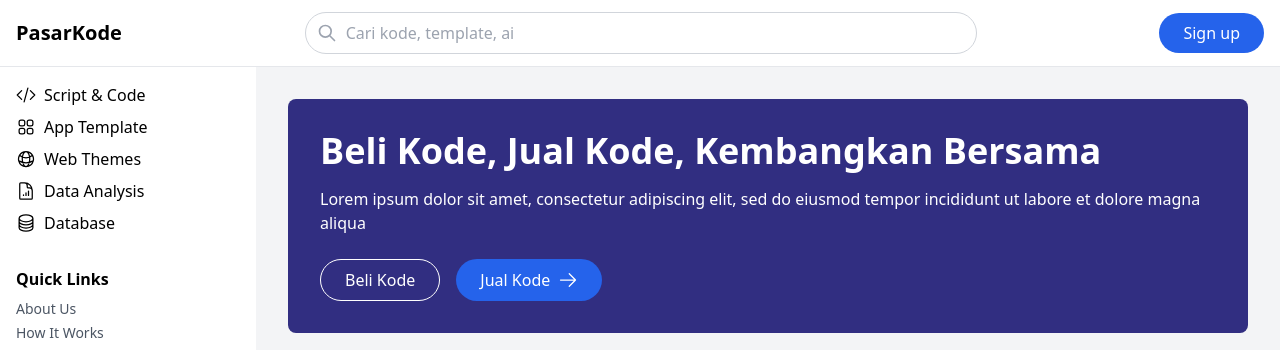
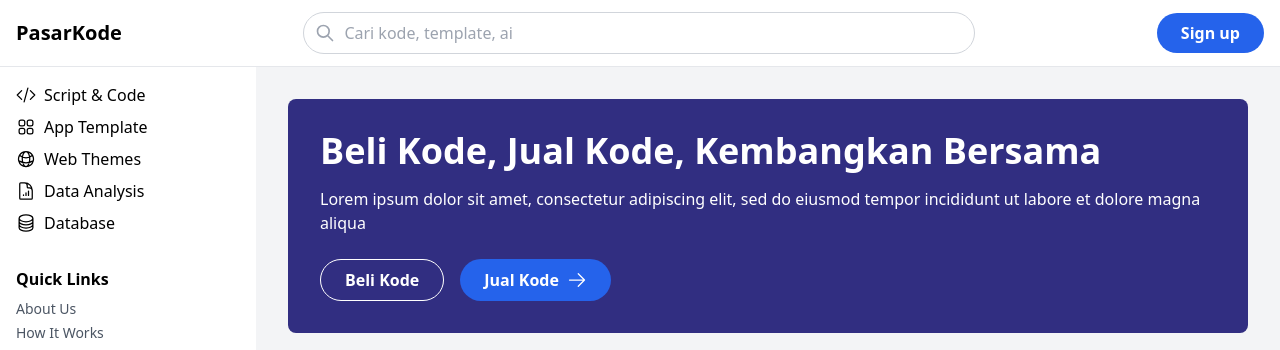
Before and after one commit to rad3nz/pasarkode, a plain HTML site: page src/index.html in a window 1280 px wide. Shown: the top 350 px of the page. Drawn offline with Linux system fonts and the light colour scheme.

Commit message:
font bold

```diff
--- a/src/index.html
+++ b/src/index.html
@@ -25,7 +25,7 @@
                 </svg>
             </div>
         </div>
-        <button class="px-6 py-2 text-white bg-blue-600 rounded-full hover:bg-blue-700 transition-colors">Sign up</button>
+        <button class="px-6 py-2 text-white font-bold bg-blue-600 rounded-full hover:bg-blue-700 transition-colors">Sign up</button>
     </nav>
     <div class="flex flex-col md:flex-row">
         <!-- Sidebar (hidden on mobile by default) -->
@@ -84,8 +84,8 @@
                 <h1 class="text-2xl sm:text-3xl md:text-4xl font-bold mb-4">Beli Kode, Jual Kode, Kembangkan Bersama</h1>
                 <p class="text-sm sm:text-base mb-6">Lorem ipsum dolor sit amet, consectetur adipiscing elit, sed do eiusmod tempor incididunt ut labore et dolore magna aliqua</p>
                 <div class="flex flex-col sm:flex-row space-y-2 sm:space-y-0 sm:space-x-4">
-                    <button class="w-full sm:w-auto px-6 py-2 bg-transparent border border-white rounded-full hover:bg-white hover:text-indigo-900 transition-colors text-sm sm:text-base">Beli Kode</button>
-                    <button class="w-full flex sm:w-auto px-6 py-2 bg-blue-600 rounded-full hover:bg-blue-700 transition-colors text-sm sm:text-base items-center justify-center">
+                    <button class="w-full sm:w-auto px-6 py-2 bg-transparent border border-white rounded-full hover:bg-white hover:text-indigo-900 transition-colors text-sm sm:text-base font-bold">Beli Kode</button>
+                    <button class="w-full flex sm:w-auto px-6 py-2 bg-blue-600 rounded-full hover:bg-blue-700 transition-colors text-sm sm:text-base font-bold items-center justify-center">
                         Jual Kode
                         <svg xmlns="http://www.w3.org/2000/svg" fill="none" viewBox="0 0 24 24" stroke-width="1.5" stroke="currentColor" class="w-5 h-5 ml-2">
                             <path stroke-linecap="round" stroke-linejoin="round" d="M13.5 4.5 21 12m0 0-7.5 7.5M21 12H3" />
```
